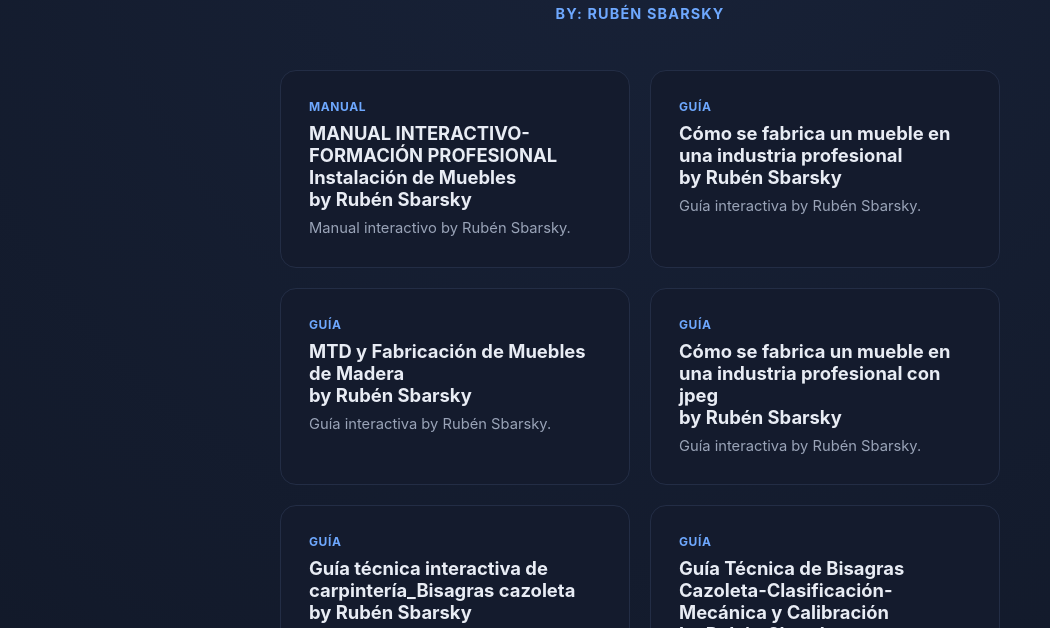
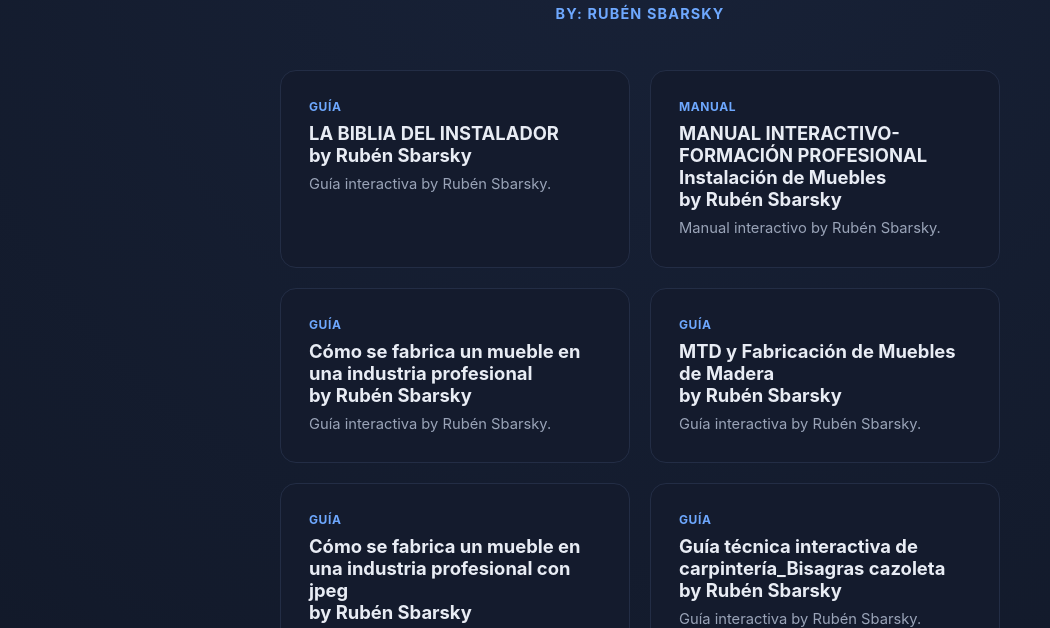
Before and after one commit to rubenurbano/instalacion-de-muebles-modulares, a plain HTML site: page index.html in a window 1280 px wide. Shown: the part 155-783 px from the top of the page, without its empty margins (0-1050 px from the left). Drawn offline with Linux system fonts and the light colour scheme.

Commit message:
Añadir tarjeta LA BIBLIA DEL INSTALADOR

```diff
--- a/index.html
+++ b/index.html
@@ -92,6 +92,11 @@
   <p class="author">By: Rubén Sbarsky</p>
 
   <div class="grid">
+    <a class="card" href="https://rubenurbano.github.io/instalacion-de-muebles-modulares/la-biblia-del-instalador.html">
+      <span class="tag">Guía</span>
+      <h2>LA BIBLIA DEL INSTALADOR<br>by Rubén Sbarsky</h2>
+      <p>Guía interactiva by Rubén Sbarsky.</p>
+    </a>
     <a class="card" href="https://rubenurbano.github.io/instalacion-de-muebles-modulares/manual-interactivo-formacion-profesional-instalacion-de-muebles.html">
       <span class="tag">Manual</span>
       <h2>MANUAL INTERACTIVO-FORMACIÓN PROFESIONAL<br>Instalación de Muebles<br>by Rubén Sbarsky</h2>
```
